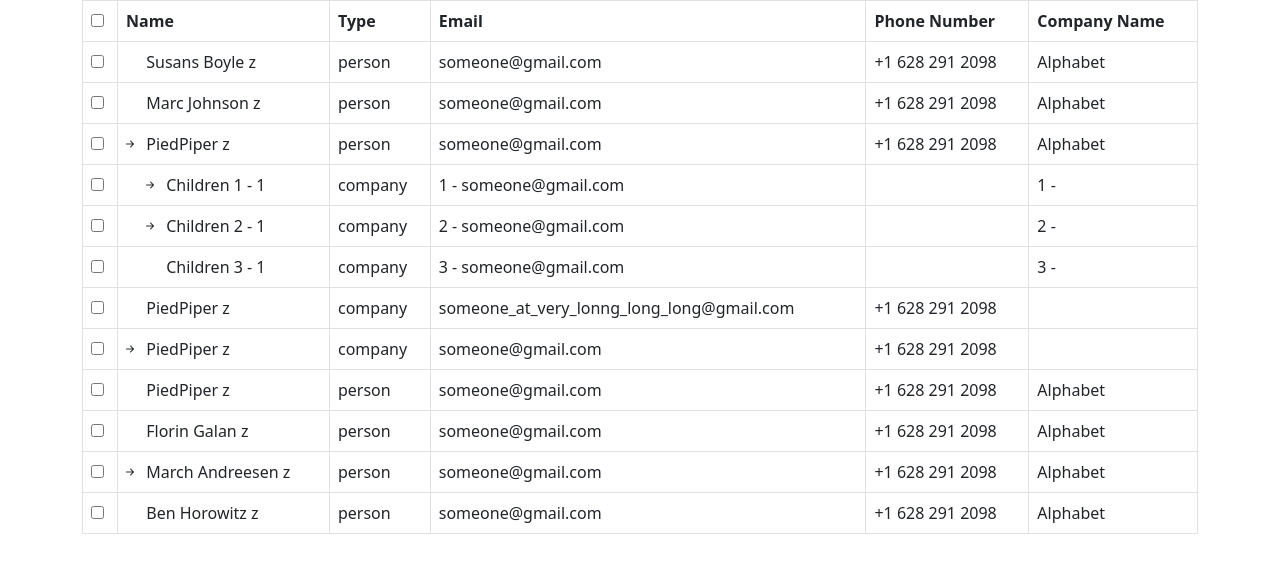
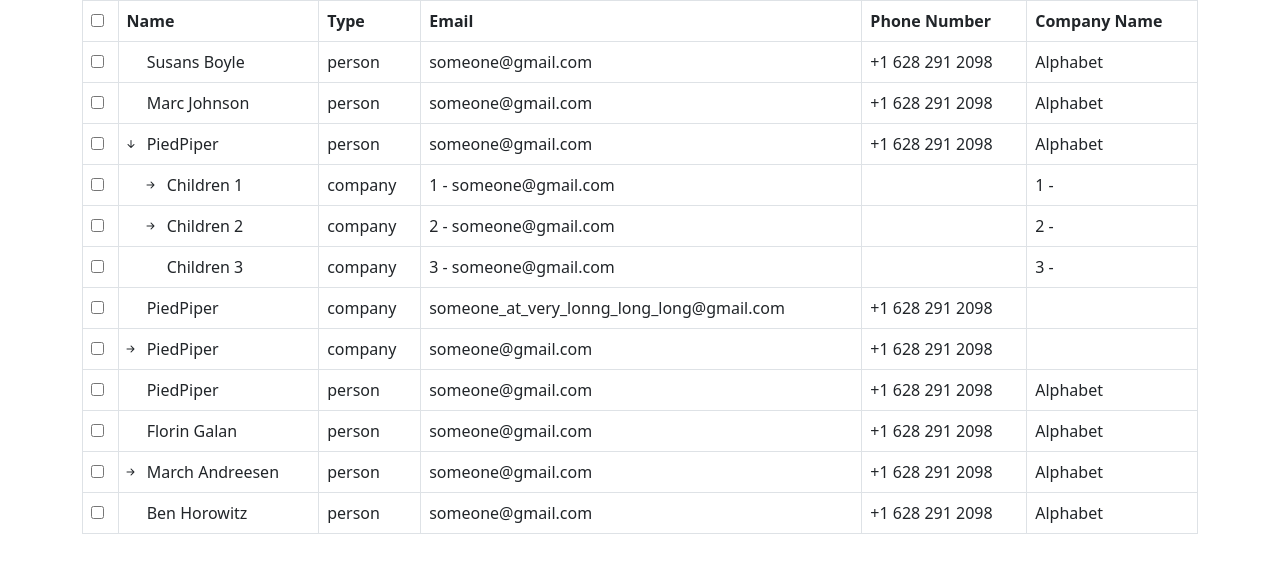
Before and after one commit to rhadu/angular-nested-table, an Angular app: page / in a window 1280 px wide. Both pictures are taken after a click on the element 130 px from the left and 144 px from the top of the page. Shown: the top 572 px of the page. Built offline with nearby package versions, Linux system fonts and the light colour scheme.

Commit message:
WIP hovering action buttons

```diff
--- a/src/app/app.component.html
+++ b/src/app/app.component.html
@@ -20,19 +20,34 @@
           (mouseleave)="row.hover = false"
         >
           <td>
-            <input type="checkbox" [(ngModel)]="row.isSelected" />
+            <input
+              type="checkbox"
+              [(ngModel)]="row.isSelected"
+              (change)="onCheckboxChange()"
+            />
           </td>
           <td>
-            <div class="icon-wrapper">
+            <div class="icon-wrapper" [ngClass]="{ expanded: row.expanded }">
               <i
                 *ngIf="row.children?.length"
                 class="bi-arrow-right-short"
-                [ngClass]="{ expanded: row.expanded }"
                 (click)="row.expanded = !row.expanded"
               ></i>
             </div>
 
-            {{ row.name }} z
+            {{ row.name }}
+            <button
+              *ngIf="row.hover && !isAnyRowSelected"
+              class="btn btn-sm btn-primary me-2"
+            >
+              Edit
+            </button>
+            <button
+              *ngIf="row.hover && !isAnyRowSelected"
+              class="btn btn-sm btn-danger"
+            >
+              Delete
+            </button>
           </td>
           <td>{{ row.type }}</td>
           <td>{{ row.email }}</td>
@@ -60,18 +75,27 @@
       (mouseleave)="row.hover = false"
     >
       <td>
-        <input type="checkbox" [(ngModel)]="row.isSelected" />
+        <input
+          type="checkbox"
+          [(ngModel)]="row.isSelected"
+          (change)="onCheckboxChange()"
+        />
       </td>
       <td [style.padding-left.px]="level * 12 + 8">
-        <div class="icon-wrapper">
+        <div class="icon-wrapper" [ngClass]="{ expanded: row.expanded }">
           <i
             *ngIf="row.children?.length"
             class="bi-arrow-right-short"
-            [ngClass]="{ expanded: row.expanded }"
             (click)="row.expanded = !row.expanded"
           ></i>
         </div>
-        {{ row.name }} - {{ level }}
+        {{ row.name }}
+        <button
+          *ngIf="row.hover && !isAnyRowSelected"
+          class="btn btn-sm btn-danger"
+        >
+          Delete
+        </button>
       </td>
       <td>{{ row.type }}</td>
       <td>{{ row.email }}</td>
--- a/src/app/app.component.scss
+++ b/src/app/app.component.scss
@@ -7,11 +7,11 @@
 }
 
 td:has(> .icon-wrapper) {
-  padding-left: 0px;
+  padding-left: 0;
 }
 
 .icon-wrapper {
-  width: 24px;
+  width: 1.5rem;
   display: inline-block;
   cursor: pointer;
   transition: transform 0.3s;
@@ -21,6 +21,6 @@
   }
 
   & i {
-    padding-inline: 4px;
+    padding-inline: 0.25rem;
   }
 }
--- a/src/app/app.component.ts
+++ b/src/app/app.component.ts
@@ -11,6 +11,7 @@
   styleUrls: ['./app.component.scss'],
 })
 export class AppComponent {
+
   data: DataItem[] = [
     {
       name: 'Susans Boyle',
@@ -184,13 +185,16 @@
     },
   ];
 
+  isAnyRowSelected: boolean = false
+
   constructor() {}
 
   ngOnInit(): void {}
 
   selectAllRows(event: Event) {
-    const isChecked = (<HTMLInputElement>event.target).checked;;
+    const isChecked = (<HTMLInputElement>event.target).checked;
     this.updateRowSelection(this.data, isChecked);
+    this.onCheckboxChange();
   }
 
   updateRowSelection(data: DataItem[], isChecked: boolean) {
@@ -199,4 +203,18 @@
       if (row.children) this.updateRowSelection(row.children, isChecked);
     });
   }
+
+
+  onCheckboxChange() {
+    this.isAnyRowSelected = this.checkRowSelection(this.data);
+  }
+
+  checkRowSelection(data: DataItem[]): boolean {
+    for (const row of data) {
+      if (row.isSelected || this.checkRowSelection(row.children || [])) {
+        return true;
+      }
+    }
+    return false;
+  }
 }
```
